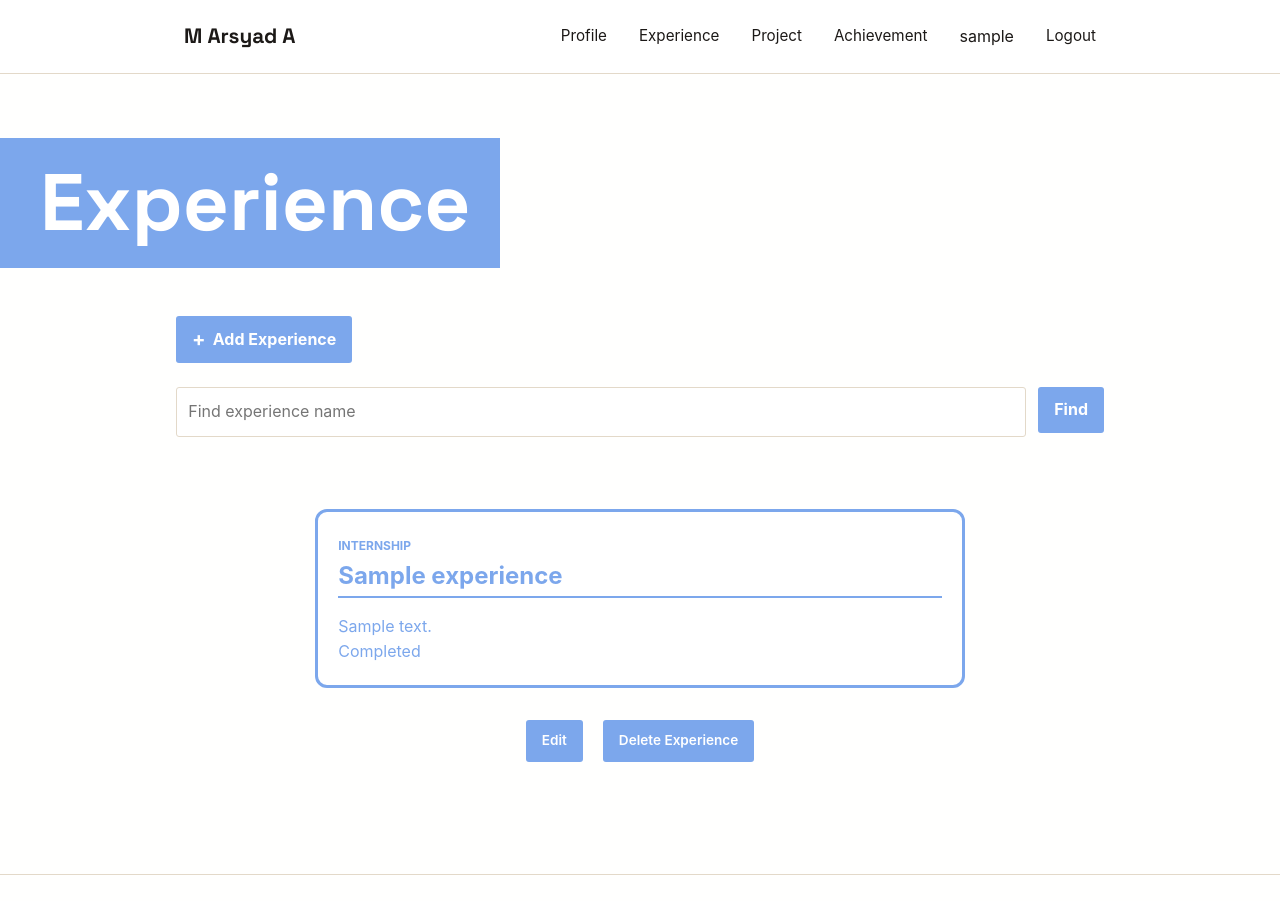
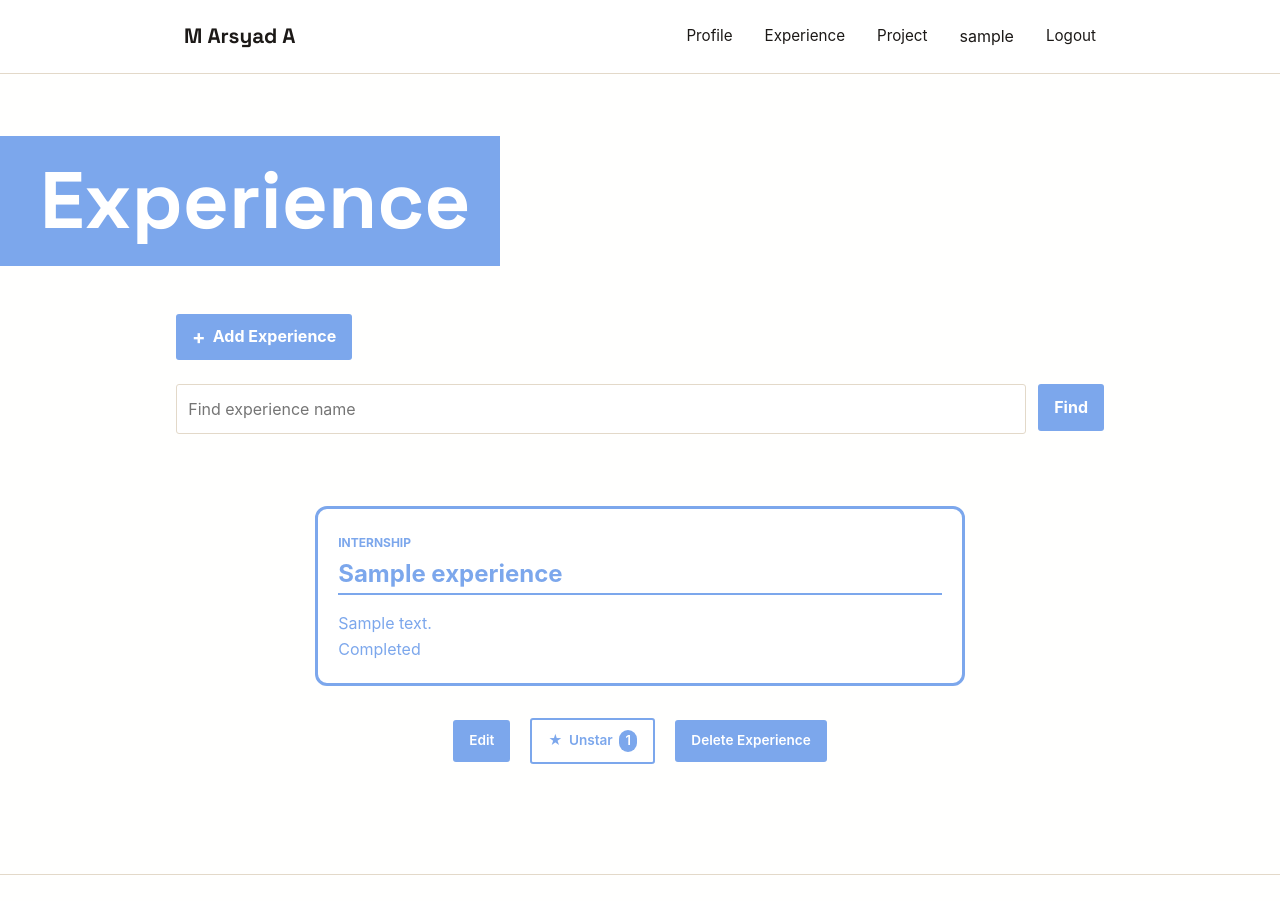
Before and after one commit to M-Arsyad52/myportofolio, a Django app: page /experience/ in a window 1280 px wide. Shown: the top 901 px of the page. Run offline with Django 5.2, Linux system fonts and the light colour scheme; a user stored in the database is signed in; tables that the repository leaves empty hold one stand-in row (values such as "Sample post").

Commit message:
Implement Authorization Concept for Experience Add login requirement for users to be able to star an experience content. Create a group named 'Editor' for specific users to be able to edit experience contents. Also hide add, edit, and delete experience buttons for non-authorized users.
Reported by: M. Arsyad Avmeilputra

```diff
--- a/main/models.py
+++ b/main/models.py
@@ -26,6 +26,7 @@
     thumbnail = models.URLField(blank=True, null=True)
     started_at = models.DateTimeField(default=timezone.now)
     ended_at = models.DateTimeField(blank=True, null=True)
+    starred_by = models.ManyToManyField(User, related_name="starred_experiences", blank=True)
 
     def __str__(self):
         return self.title
@@ -44,9 +45,7 @@
     tech_stack = models.CharField(max_length=255, default="")
     started_at = models.DateTimeField(default=timezone.now)
     ended_at = models.DateTimeField(blank=True, null=True)
-    starred_by = models.ManyToManyField(
-        User, related_name="starred_projects", blank=True
-    )
+    starred_by = models.ManyToManyField(User, related_name="starred_projects", blank=True)
 
     def __str__(self):
             return self.title
--- a/main/urls.py
+++ b/main/urls.py
@@ -6,12 +6,14 @@
                         get_experience_json,
                         delete_experience,
                         edit_experience,
+                        toggle_star_experience,
 
                         show_project,
                         create_project,
                         get_project_json,
                         delete_project,
                         edit_project,
+                        toggle_star_project,
 
                         show_achievement,
                         create_achievement,
@@ -22,7 +24,6 @@
                         register,
                         login_user,
                         logout_user,
-                        toggle_star,
                         )
 
 app_name = "main"
@@ -35,12 +36,14 @@
     path("api/experience/", get_experience_json, name="get_experiences_json"),
     path("experience/<uuid:experience_id>/delete/", delete_experience, name="delete_experience"),
     path("edit-experience/<uuid:experience_id>/", edit_experience, name="edit_experience"),
+    path("experience/<uuid:experience_id>/star/", toggle_star_experience, name="toggle_star_experience"),
 
     path("project/", show_project, name="show_project"),
     path("project/add/", create_project, name="create_project"),
     path("api/project/", get_project_json, name="get_project_json"),
     path("project/<uuid:project_id>/delete/", delete_project, name="delete_project"),
     path("edit-project/<uuid:project_id>/", edit_project, name="edit_project"),
+    path("project/<uuid:project_id>/star/", toggle_star_project, name="toggle_star_project"),
 
     path("achievement/", show_achievement, name="show_achievement"),
     path("achievement/add", create_achievement, name="create_achievement"),
@@ -51,5 +54,4 @@
     path("register/", register, name="register"),
     path("login/", login_user, name="login"),
     path("logout/", logout_user, name="logout"),
-    path("project/<uuid:project_id>/star/", toggle_star, name="toggle_star"),
 ]
--- a/main/views.py
+++ b/main/views.py
@@ -1,7 +1,7 @@
 from django.contrib import messages
 from django.contrib.auth import login, logout
 from django.contrib.auth.forms import AuthenticationForm, UserCreationForm
-from django.contrib.auth.decorators import login_required
+from django.contrib.auth.decorators import login_required, permission_required
 from django.core.exceptions import PermissionDenied
 from django.core import serializers
 from django.http import HttpResponse
@@ -54,7 +54,11 @@
     }
     return render(request, "experience.html", context)
 
+@login_required(login_url="/login/")
 def create_experience(request):
+    if not request.user.is_superuser:
+        raise PermissionDenied
+
     form = ExperienceForm(request.POST or None)
 
     if request.method == "POST" and form.is_valid():
@@ -76,10 +80,14 @@
     if title_query:
         experience = experience.filter(title__icontains=title_query)
 
-    data = serializers.serialize("json", experience)
+    data = serializers.serialize("json", experience, use_natural_foreign_keys=True)
     return HttpResponse(data, content_type="application/json")
 
+@login_required(login_url="/login/")
 def delete_experience(request, experience_id):
+    if not request.user.is_superuser:
+        raise PermissionDenied
+
     experience = get_object_or_404(Experience, pk=experience_id)
 
     if request.method == "POST":
@@ -89,6 +97,7 @@
 
     return redirect("main:show_experience")
 
+@permission_required('main.change_experience', raise_exception=True)
 def edit_experience(request, experience_id):
     experience = get_object_or_404(Experience, experience_id)
     form = ExperienceForm(request.POST or None, instance=experience)
@@ -105,6 +114,19 @@
     }
 
     return render(request, "project.html", context)
+
+@login_required(login_url="/login/")
+def toggle_star_experience(request, experience_id):
+    experience = get_object_or_404(Experience, pk=experience_id)
+
+    if request.method == "POST":
+        if request.user in experience.starred_by.all():
+            experience.starred_by.remove(request.user)
+        else:
+            experience.starred_by.add(request.user)
+
+    return redirect("main:show_experience")
+
 
 #==========
 # PROJECTS
@@ -171,6 +193,7 @@
 
     return redirect("main:show_project")
 
+@permission_required('main.change_project', raise_exception=True)
 def edit_project(request, project_id):
     project = get_object_or_404(Project, pk=project_id)
     form = ProjectForm(request.POST or None, instance=project)
@@ -186,6 +209,18 @@
         "form": form,
     }
     return render(request, "project_form.html", context)
+
+@login_required(login_url="/login/")
+def toggle_star_project(request,project_id):
+    project = get_object_or_404(Project, pk=project_id)
+
+    if request.method == "POST":
+        if request.user in project.starred_by.all():
+            project.starred_by.remove(request.user)
+        else:
+            project.starred_by.add(request.user)
+
+    return redirect("main:show_project")
 
 #==============
 # ACHIEVEMENTS
@@ -300,15 +335,3 @@
     response = redirect("main:show_main")
     response.delete_cookie('last_login')
     return response
-
-@login_required(login_url="/login/")
-def toggle_star(request,project_id):
-    project = get_object_or_404(Project, pk=project_id)
-
-    if request.method == "POST":
-        if request.user in project.starred_by.all():
-            project.starred_by.remove(request.user)
-        else:
-            project.starred_by.add(request.user)
-
-    return redirect("main:show_project")
--- a/static/css/style.css
+++ b/static/css/style.css
@@ -734,30 +734,48 @@
     display: inline;
 }
 
-.button-star {
+.button-star1, .button-star2 {
     display: inline-flex;
     align-items: center;
     gap: 0.4rem;
-    background: white;
 }
 
-.button-star.is-starred {
+.button-star1.is-starred {
     background: var(--sky);
     border: 2px solid white;
     color: white;
 }
 
-.star-count {
+.button-star2.is-starred {
+    background: white;
+    border: 2px solid var(--sky);
+    color: var(--sky);
+}
+
+.star-count1, .star-count2 {
     padding: 0.05rem 0.4rem;
     border-radius: 999px;
-    background: var(--sky);
-    color: white;
     font-size: 0.8rem;
 }
 
-.button-star.is-starred .star-count {
+.star-count1 {
+    background: var(--sky);
+    color: white;
+}
+
+.star-count2 {
     background: white;
     color: var(--sky);
+}
+
+.button-star1.is-starred .star-count1 {
+    background: white;
+    color: var(--sky);
+}
+
+.button-star2.is-starred .star-count2 {
+    background: var(--sky);
+    color: white;
 }
 
 /*FOOTER*/
--- a/templates/base.html
+++ b/templates/base.html
@@ -19,7 +19,7 @@
                 <a href="{% url 'main:show_main' %}">Profile</a>
                 <a href="{% url 'main:show_experience' %}">Experience</a>
                 <a href="{% url 'main:show_project' %}">Project</a>
-                <a href="{%url 'main:show_achievement' %}">Achievement</a>
+                <!--<a href="{%url 'main:show_achievement' %}">Achievement</a>-->
                 {% if user.is_authenticated %}
                     <span class="nav-user">{{ user.username}}</span>
                     <a href="{% url 'main:logout' %}">Logout</a>
--- /dev/null
+++ b/templates/components/experience_star.html
@@ -0,0 +1,14 @@
+<form method="post" action="{% url 'main:toggle_star_experience' experience.id %}" class="star-form">
+    {% csrf_token %}
+    <button type="submit"
+            class="button button-color2 button-star2{% if user in experience.starred_by.all %} is-starred{% endif %}"
+            title="{% if experience.starred_by.all %}Starred by {{ experience.starred_by.all|join:', ' }}{% else %}Be the first to star{% endif %}">
+        <span aria-hidden="true">★</span>
+        {% if user in experience.starred_by.all %}
+            Unstar
+        {% else %}
+            Star
+        {% endif %}
+        <span class="star-count2">{{ experience.starred_by.count }}</span>
+    </button>
+</form>
--- a/templates/components/project_star.html
+++ b/templates/components/project_star.html
@@ -1,7 +1,7 @@
-<form method="post" action="{% url 'main:toggle_star' project.id %}" class="star-form">
+<form method="post" action="{% url 'main:toggle_star_project' project.id %}" class="star-form">
     {% csrf_token %}
     <button type="submit"
-            class="button button-color1 button-star{% if user in project.starred_by.all %} is-starred{% endif %}"
+            class="button button-color1 button-star1{% if user in project.starred_by.all %} is-starred{% endif %}"
             title="{% if project.starred_by.all %}Starred by {{ project.starred_by.all|join:', ' }}{% else %}Be the first to star{% endif %}">
         <span aria-hidden="true">★</span>
         {% if user in project.starred_by.all %}
@@ -9,6 +9,6 @@
         {% else %}
             Star
         {% endif %}
-        <span class="star-count">{{ project.starred_by.count }}</span>
+        <span class="star-count1">{{ project.starred_by.count }}</span>
     </button>
 </form>
--- a/templates/experience.html
+++ b/templates/experience.html
@@ -8,11 +8,13 @@
             </div>
 
             <div class="add-button-group container">
+                {% if user.is_superuser %}
                     <a href="{% url 'main:create_experience' %}"
                         class="button add-button add-button-experience button-color2">
                         <span aria-hidden="true">+</span>
                         Add Experience
                     </a>
+                {% endif %}
             </div>
 
             <form method="get"
@@ -46,8 +48,13 @@
                             {% endif %}
                         </div>
                         <div class="actions-group">
+                            {% if perms.main.change_experience %}
                                 <a href="{% url 'main:edit_experience' experience.id %}" class="button button-color2">Edit</a>
+                            {% endif %}
+                            {% include "components/experience_star.html" with experience=experience %}
+                            {% if user.is_superuser %}
                                 {% include "components/experience_delete_modal.html" with experience=experience %}
+                            {% endif %}
                         </div>
                         {% empty %}
                         {% if title_query %}
--- a/templates/login.html
+++ b/templates/login.html
@@ -25,10 +25,10 @@
                     {% for error in form.non_field_errors %}
                         <p class="form-error">{{ error }}</p>
                     {% endfor %}
-                    <button type="submit" class="button">Login</button>
+                    <button type="submit" class="button button-color2">Login</button>
                 </form>
                 <p>No account yet? <a href="{% url 'main:register' %}">Register here</a>.</p>
             </div>
         </section>
     </main>
-{% endblock content %}
+{% endblock %}
--- a/templates/project.html
+++ b/templates/project.html
@@ -46,7 +46,9 @@
                         {% endif %}
                     </div>
                     <div class="actions-group">
-                        <a href="{% url 'main:edit_project' project.id %}" class="button button-color1">Edit Project</a>
+                        {% if perms.main.change_project %}
+                            <a href="{% url 'main:edit_project' project.id %}" class="button button-color1">Edit Project</a>
+                        {% endif %}
                         {% include "components/project_star.html" with project=project %}
                         {% if user.is_superuser %}
                             {% include "components/project_delete_modal.html" with project=project %}
--- a/templates/register.html
+++ b/templates/register.html
@@ -26,7 +26,7 @@
                             {% endfor %}
                         </div>
                     {% endfor %}
-                    <button type="submit" class="button">Register</button>
+                    <button type="submit" class="button button-color2">Register</button>
                 </form>
                 <p>Already have an account? <a href="{% url 'main:login' %}">Log in here</a>.</p>
             </div>
```
Also changed, not shown: README.md, main/migrations/0019_achievement_starred_by.py (added), main/migrations/0020_remove_achievement_starred_by_experience_starred_by.py (added). Lines whose indentation alone changed are shown as unchanged.
